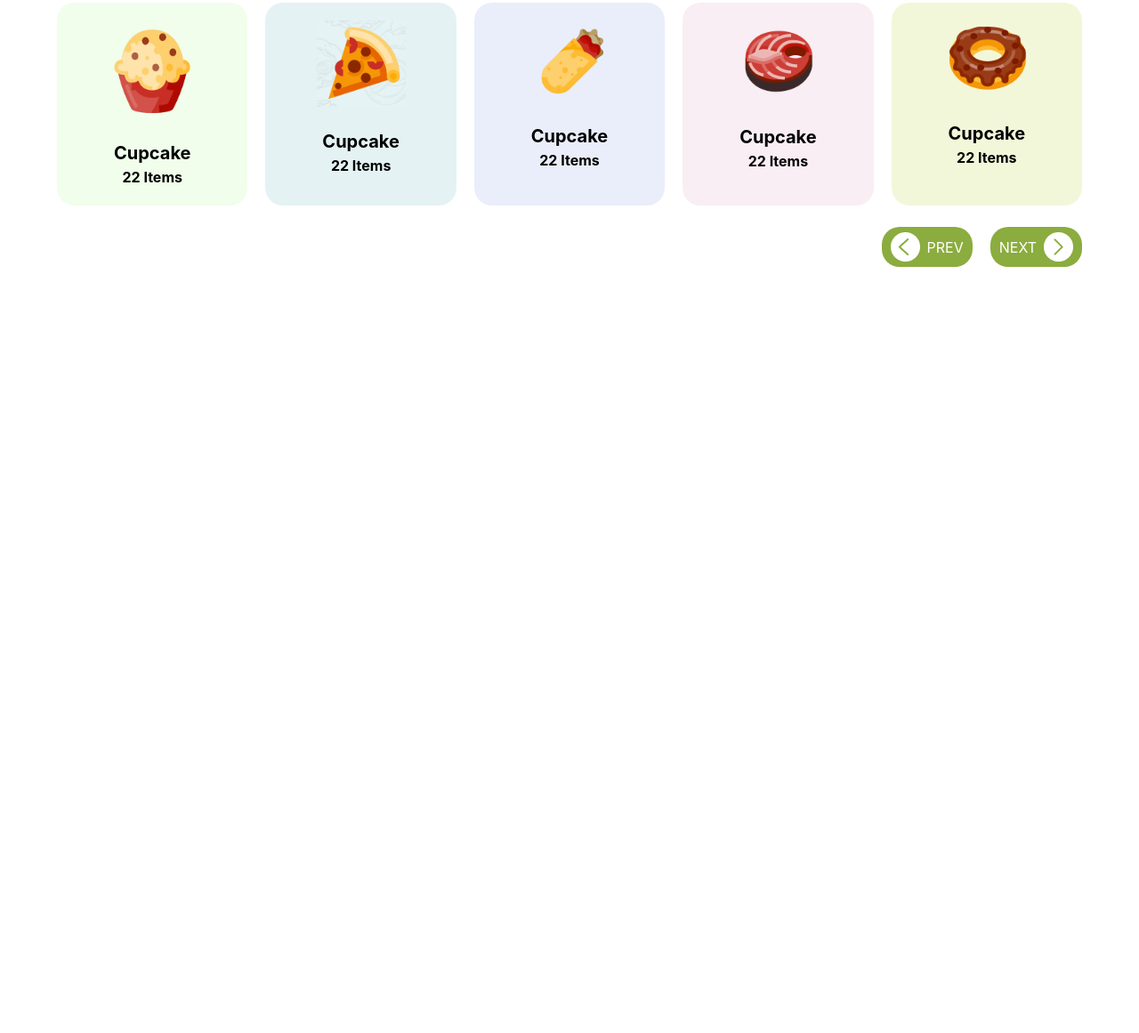
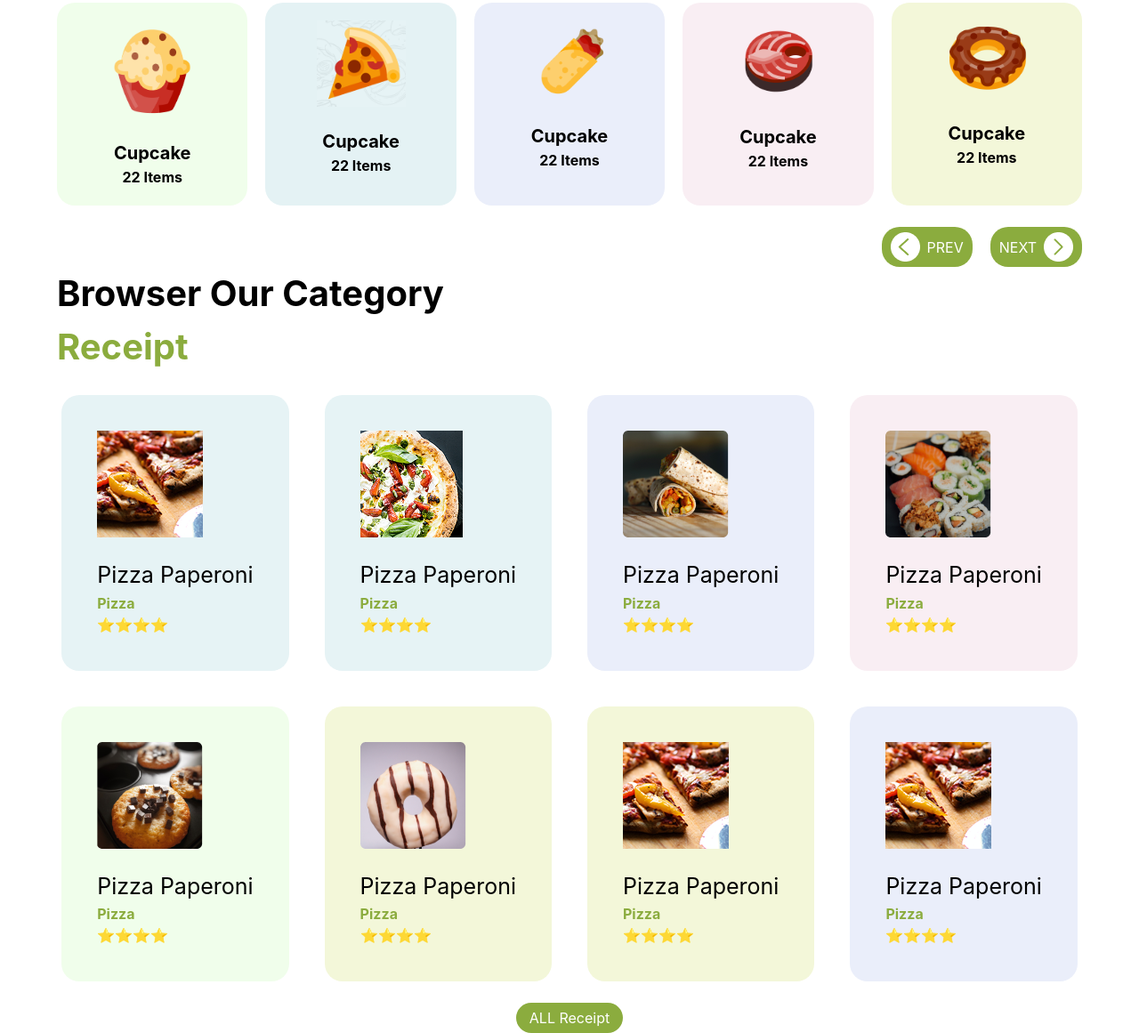
Before and after one commit to Hojiakbar-art/Hometask, a website: page index.html in a window 1280 px wide. Shown: the part 842-2003 px from the top of the page at 89% size. Before the commit the page ends 1142 px from the top, so only its background shows below. Drawn offline with nearby package versions, Linux system fonts and the light colour scheme; files that its build step writes are made by us from their sources.

Commit message:
Added section3 to page1

```diff
--- a/index.html
+++ b/index.html
@@ -66,7 +66,7 @@
                 <h1 class="font-bold text-[20px] text-center">Cupcake</h1>
                 <p class="font-bold text-center">22 Items</p>
             </div>
-            <div class="bg-[#E4F2F4] p-5 rounded-[20px] lg:w-[250px]">
+            <div class="bg-[#E4F2F4] p-5 rounded-[20px] lg:w-[250px] ">
                 <img class="block m-auto w-[100px]" src="./src/Снимок экрана 2026-05-30 102400.png" alt="">
                 <br>
                 <h1 class="font-bold text-[20px] text-center">Cupcake</h1>
@@ -103,5 +103,72 @@
             </div>
         </div>
     </section>
+
+
+    <section class="w-[90%] lg:max-w-300 m-auto">
+        <h1 class="text-[40px] font-bold">Browser Our Category </h1>
+        <h1 class="text-[40px] font-bold text-[#8BAC3E]">Receipt</h1>
+        <br>
+        <div class="flex flex-wrap gap-10 justify-center">
+            <div class="bg-[#E6F3F5] p-10 rounded-[20px]">
+                <img src="./src/pexels-brett-jordan-842519 1.png" alt="">
+                <br>
+                <h1 class="text-[25px]">Pizza Paperoni</h1>
+                <p class="font-bold text-[#8BAC3E]">Pizza</p>
+                <p>⭐⭐⭐⭐</p>
+            </div>
+            <div class="bg-[#E6F3F5] p-10 rounded-[20px]">
+                <img src="./src/pexels-daria-shevtsova-1260968 1.png" alt="">
+                <br>
+                <h1 class="text-[25px]">Pizza Paperoni</h1>
+                <p class="font-bold text-[#8BAC3E]">Pizza</p>
+                <p>⭐⭐⭐⭐</p>
+            </div>
+            <div class="bg-[#EAEEFA] p-10 rounded-[20px]">
+                <img src="./src/Mask Group (7).png" alt="">
+                <br>
+                <h1 class="text-[25px]">Pizza Paperoni</h1>
+                <p class="font-bold text-[#8BAC3E]">Pizza</p>
+                <p>⭐⭐⭐⭐</p>
+            </div>
+            <div class="bg-[#F9EEF3] p-10 rounded-[20px]">
+                <img src="./src/Mask Group (8).png" alt="">
+                <br>
+                <h1 class="text-[25px]">Pizza Paperoni</h1>
+                <p class="font-bold text-[#8BAC3E]">Pizza</p>
+                <p>⭐⭐⭐⭐</p>
+            </div>
+            <div class="bg-[#F0FEEB] p-10 rounded-[20px]">
+                <img src="./src/Mask Group (9).png" alt="">
+                <br>
+                <h1 class="text-[25px]">Pizza Paperoni</h1>
+                <p class="font-bold text-[#8BAC3E]">Pizza</p>
+                <p>⭐⭐⭐⭐</p>
+            </div>
+            <div class="bg-[#F3F7D9] p-10 rounded-[20px]">
+                <img src="./src/Mask Group (10).png" alt="">
+                <br>
+                <h1 class="text-[25px]">Pizza Paperoni</h1>
+                <p class="font-bold text-[#8BAC3E]">Pizza</p>
+                <p>⭐⭐⭐⭐</p>
+            </div>
+            <div class="bg-[#F3F7D9] p-10 rounded-[20px]">
+                <img src="./src/pexels-brett-jordan-842519 1.png" alt="">
+                <br>
+                <h1 class="text-[25px]">Pizza Paperoni</h1>
+                <p class="font-bold text-[#8BAC3E]">Pizza</p>
+                <p>⭐⭐⭐⭐</p>
+            </div>
+            <div class="bg-[#EAEEFA] p-10 rounded-[20px]">
+                <img src="./src/pexels-brett-jordan-842519 1.png" alt="">
+                <br>
+                <h1 class="text-[25px]">Pizza Paperoni</h1>
+                <p class="font-bold text-[#8BAC3E]">Pizza</p>
+                <p>⭐⭐⭐⭐</p>
+            </div>
+        </div>
+        <br>
+        <button class="bg-[#8BAC3E] rounded-[20px] text-white p-[5px_10px] w-30 m-auto block">ALL Receipt</button>
+    </section>
 </body>
 </html>
```
Also changed, not shown: src/Mask Group (10).png (added), src/Mask Group (7).png (added), src/Mask Group (8).png (added), src/Mask Group (9).png (added), src/pexels-brett-jordan-842519 1.png (added), src/pexels-daria-shevtsova-1260968 1.png (added).
